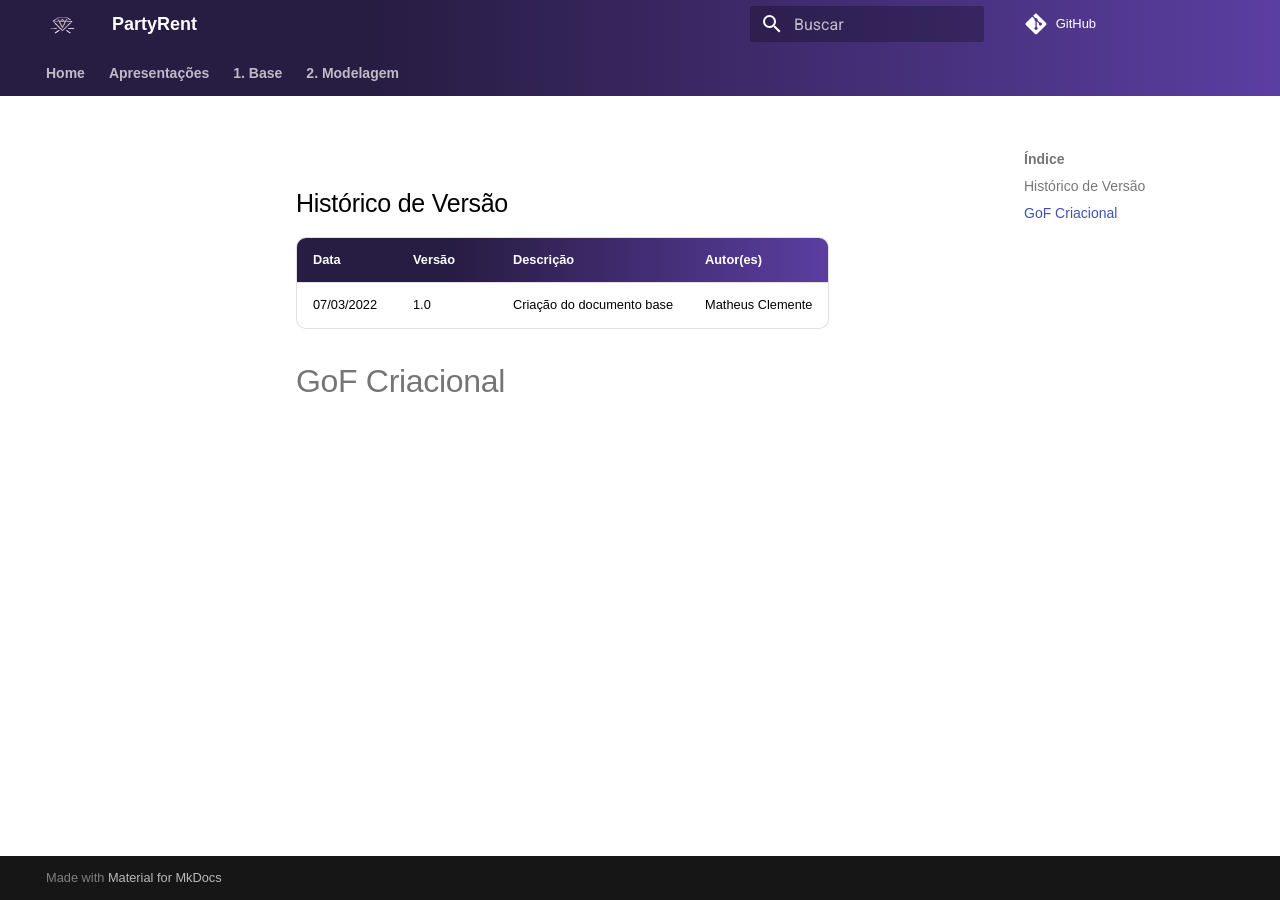
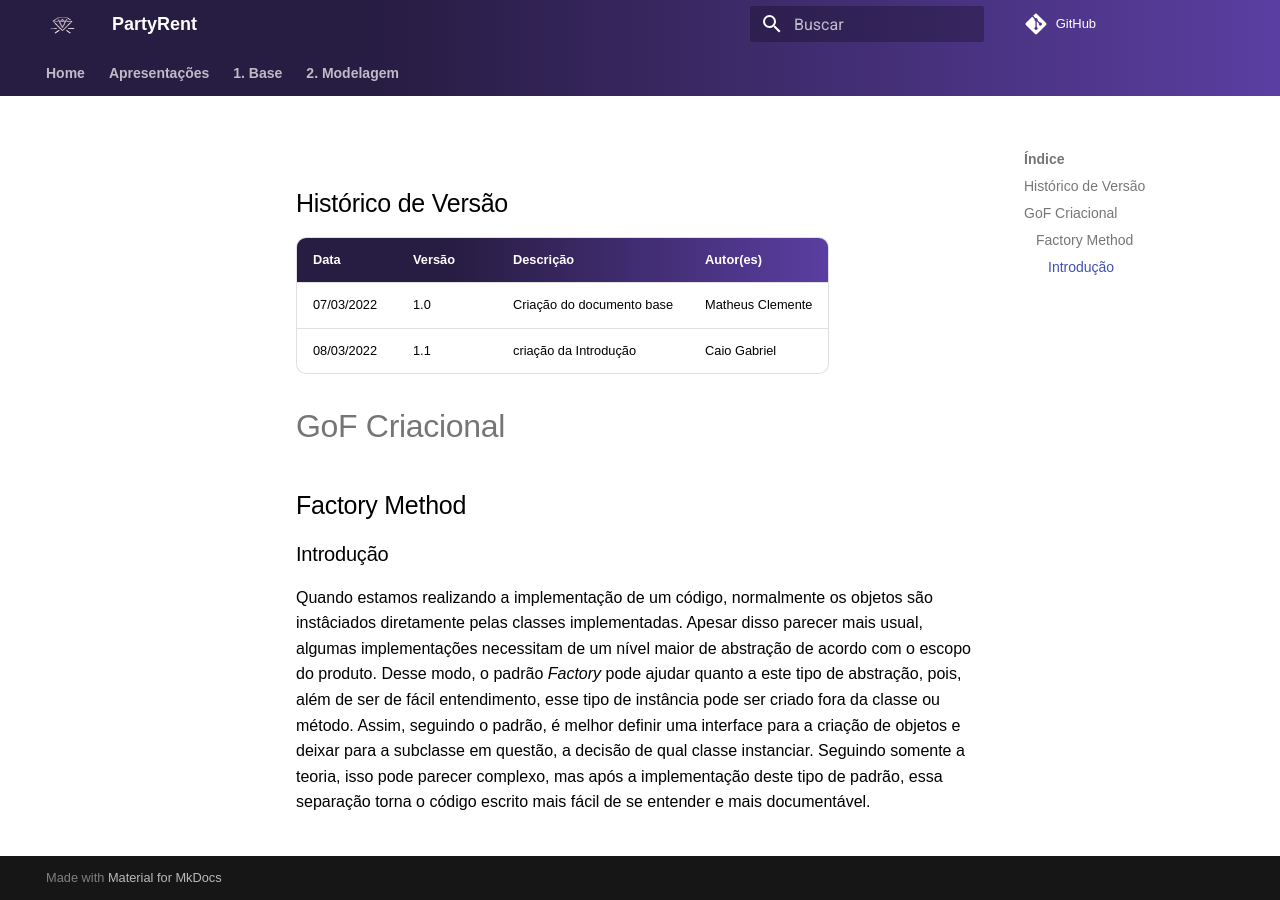
Before and after one commit to UnBArqDsw2021-2/2021.2_G7_-AluguelKitsFesta, an MkDocs documentation site: the page built from docs/padrao/gof_criacional.md, in a window 1280 px wide. Built offline with MkDocs 1.6.1 and Material for MkDocs 9.7.7, drawn with Linux system fonts in a browser that asks for light colours; comment, search, counter and statistics services are not loaded.

Commit message:
Adding introduction for factory method in creational gofs

```diff
--- a/docs/padrao/gof_criacional.md
+++ b/docs/padrao/gof_criacional.md
@@ -3,5 +3,18 @@
 | Data       | Versão | Descrição                  | Autor(es)        |
 | ---------- | ------ | -------------------------- | ---------------- |
 | 07/03/2022 | 1.0    | Criação do documento base  | Matheus Clemente |
+| 08/03/2022 | 1.1    | criação da Introdução      | Caio Gabriel |
+
 
 # GoF Criacional
+
+## Factory Method
+
+### Introdução
+
+Quando estamos realizando a implementação de um código, normalmente os objetos são instâciados diretamente pelas classes implementadas.
+Apesar disso parecer mais usual, algumas implementações necessitam de um nível maior de abstração de acordo com o escopo do produto.
+Desse modo, o padrão *Factory* pode ajudar quanto a este tipo de abstração, pois, além de ser de fácil entendimento, esse tipo de instância
+pode ser criado fora da classe ou método. Assim, seguindo o padrão, é melhor definir uma interface para a criação de objetos e deixar para
+a subclasse em questão, a decisão de qual classe instanciar. Seguindo somente a teoria, isso pode parecer complexo, mas após a implementação
+deste tipo de padrão, essa separação torna o código escrito mais fácil de se entender e mais documentável.
```
